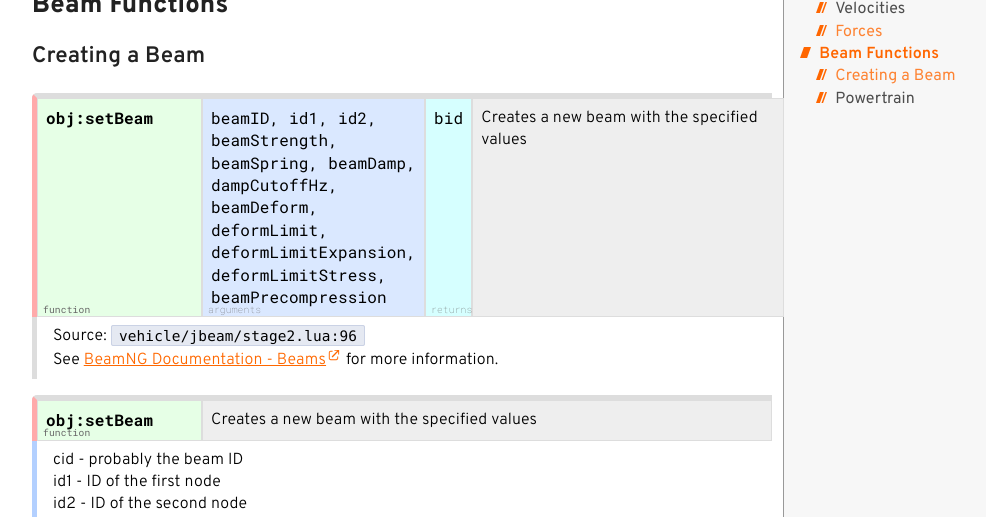
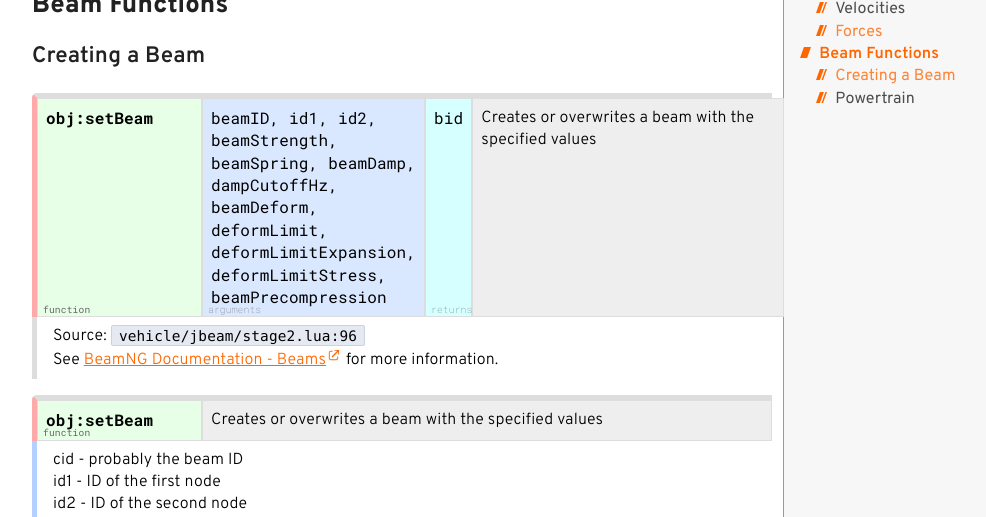
Before and after one commit to E32k/e32k.github.io, a Jekyll site: the page built from BeamNG.lua/vehicle/obj.md, in a window 1280 px wide and 900 px high, scrolled down 2886 px. Shown: the part 152-669 px from the top of the window, without its empty margins (224-1210 px from the left). Built offline with Jekyll 4.4.1, drawn with Linux system fonts in a browser that asks for light colours; some of the changed text lies outside the part shown.

Commit message:
descrption of beam

```diff
--- a/BeamNG.lua/vehicle/obj.md
+++ b/BeamNG.lua/vehicle/obj.md
@@ -161,7 +161,7 @@ This is the main userdata, that includes functions which control the vehicles jb
   <div class="func">obj:setBeam</div>
   <div class="args">beamID, id1, id2, beamStrength, beamSpring, beamDamp, dampCutoffHz, beamDeform, deformLimit, deformLimitExpansion, deformLimitStress, beamPrecompression</div>
   <div class="rets">bid</div>
-  <div class="desc">Creates a new beam with the specified values</div>
+  <div class="desc">Creates or overwrites a beam with the specified values</div>
   </div><div class="details">
   Source: <code>vehicle/jbeam/stage2.lua:96</code><br>
   See <a href="https://documentation.beamng.com/modding/vehicle/sections/beams/" target="_blank">BeamNG Documentation - Beams</a> for more information.
@@ -169,7 +169,7 @@ This is the main userdata, that includes functions which control the vehicles jb
 
 <div class="funcTable"><div class="headerRow">
   <div class="func">obj:setBeam</div>
-  <div class="desc">Creates a new beam with the specified values</div>
+  <div class="desc">Creates or overwrites a beam with the specified values</div>
   </div><div class="arguments">
   cid - probably the beam ID<br>
   id1 - ID of the first node<br>
```
Also changed, not shown: other parts of BeamNG.lua/vehicle/obj.md (+1 -1 lines).
